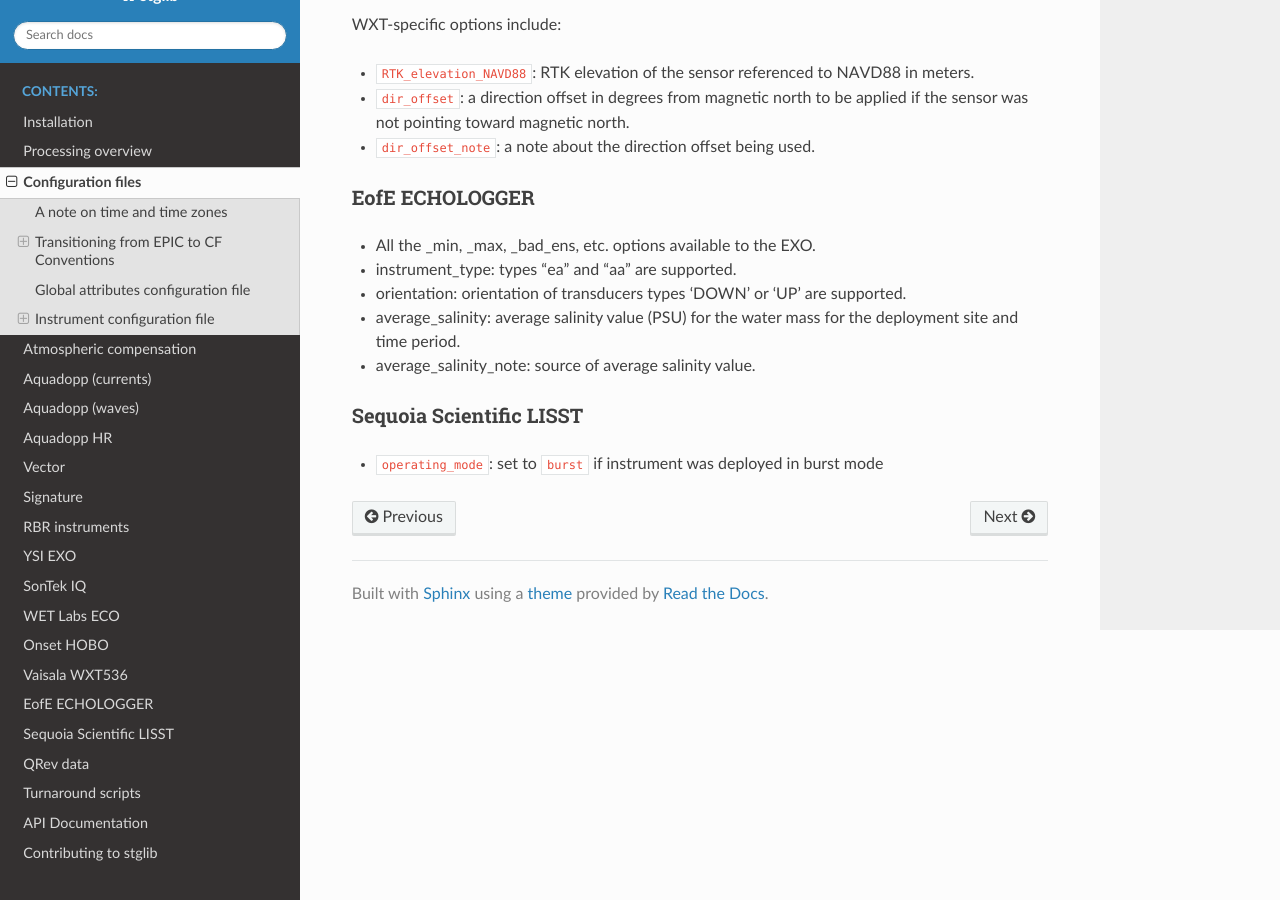
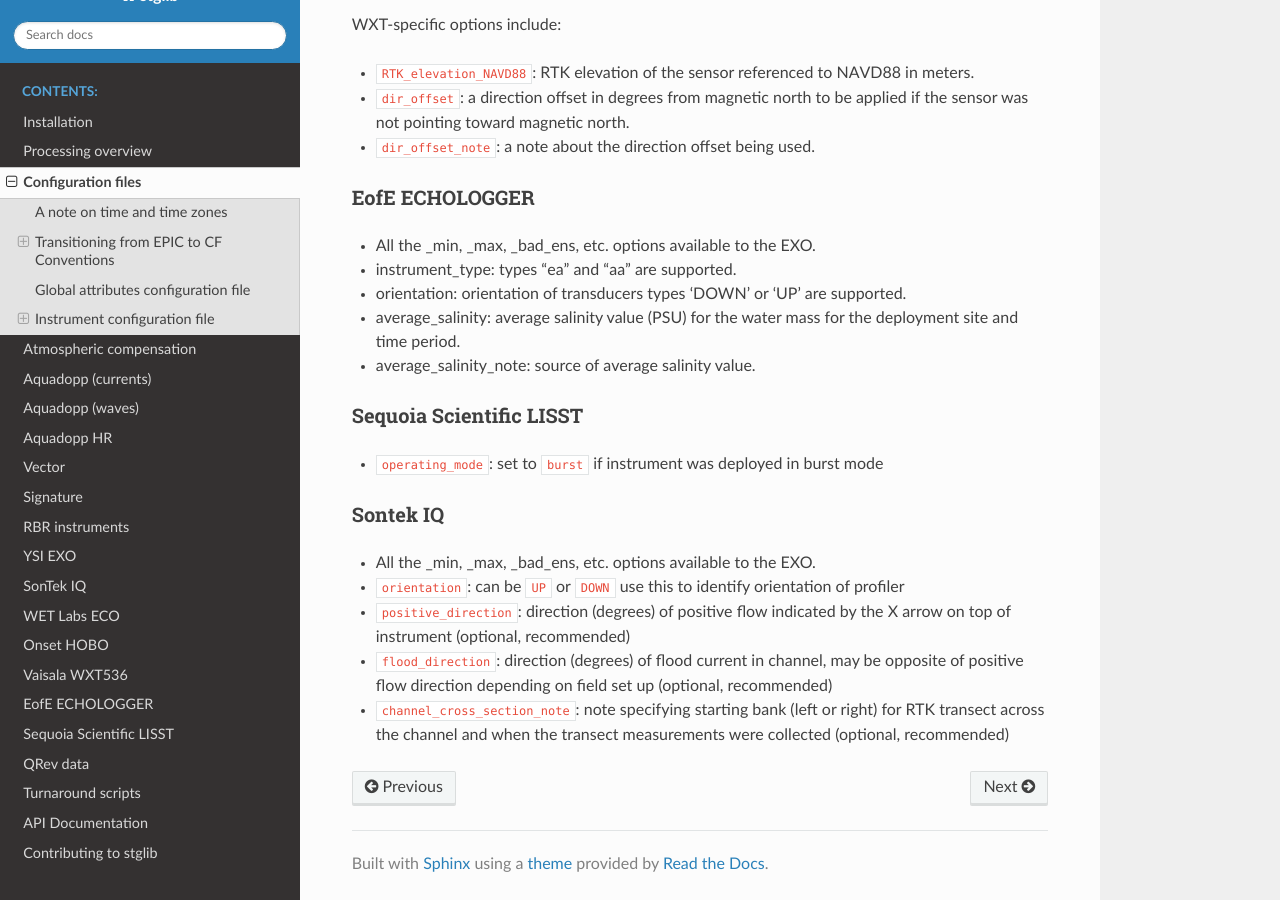
Before and after one commit to USGS-CMG/stglib, a Sphinx documentation site: the page built from doc/config.rst, in a window 1280 px wide and 900 px high, scrolled down 4787 px. Built offline with Sphinx 7.4.7 and the Read the Docs theme 2.0.0, drawn with Linux system fonts in a browser that asks for light colours.

Commit message:
update config.rst

```diff
--- a/doc/config.rst
+++ b/doc/config.rst
@@ -166,3 +166,12 @@ Sequoia Scientific LISST
 ------------------------
 
 - ``operating_mode``: set to ``burst`` if instrument was deployed in burst mode
+
+Sontek IQ
+---------
+
+- All the _min, _max, _bad_ens, etc. options available to the EXO.
+- ``orientation``: can be ``UP`` or ``DOWN`` use this to identify orientation of profiler
+- ``positive_direction``: direction (degrees) of positive flow indicated by the X arrow on top of instrument (optional, recommended)
+- ``flood_direction``: direction (degrees) of flood current in channel, may be opposite of positive flow direction depending on field set up (optional, recommended)
+- ``channel_cross_section_note``: note specifying starting bank (left or right) for RTK transect across the channel and when the transect measurements were collected (optional, recommended)
```
